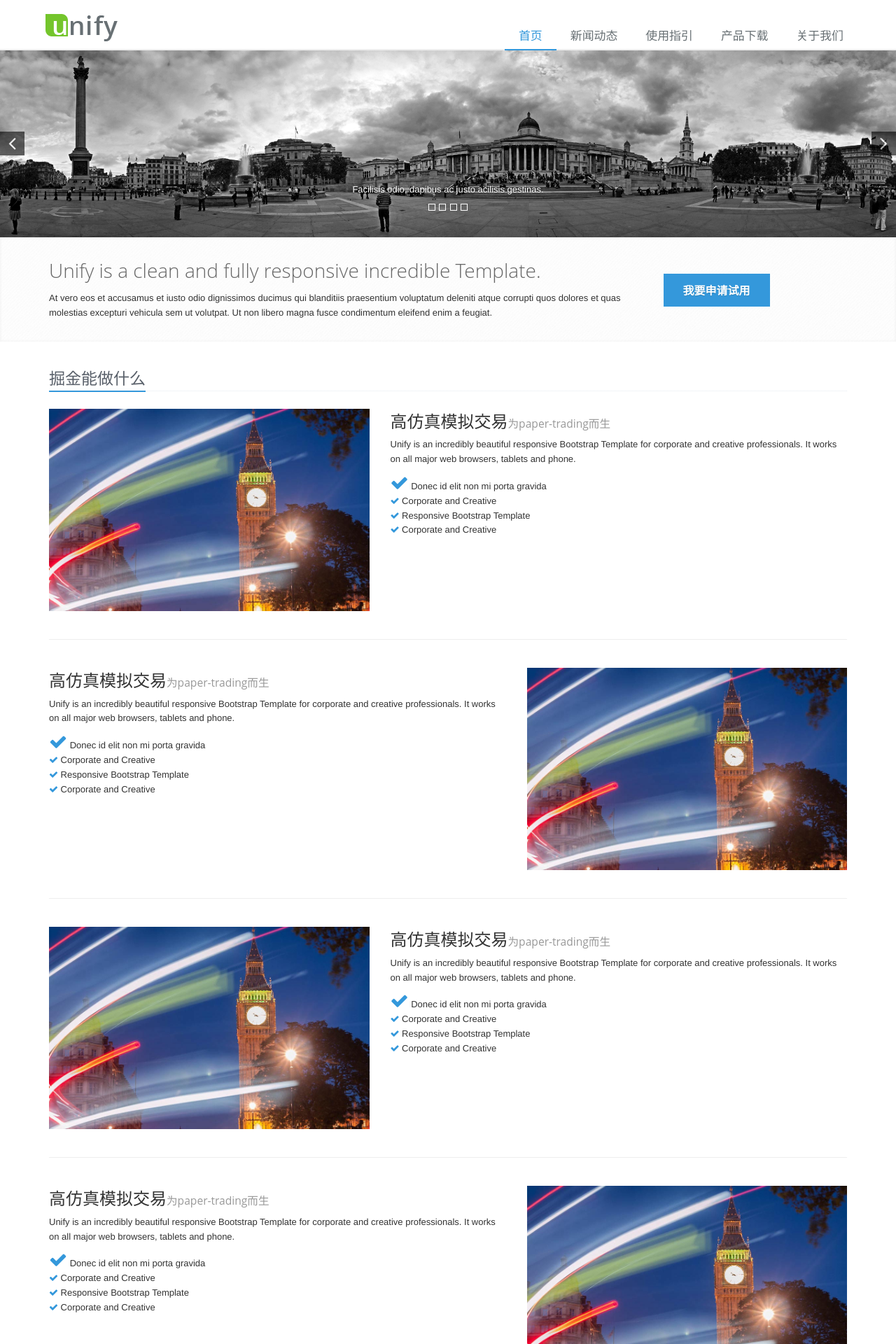
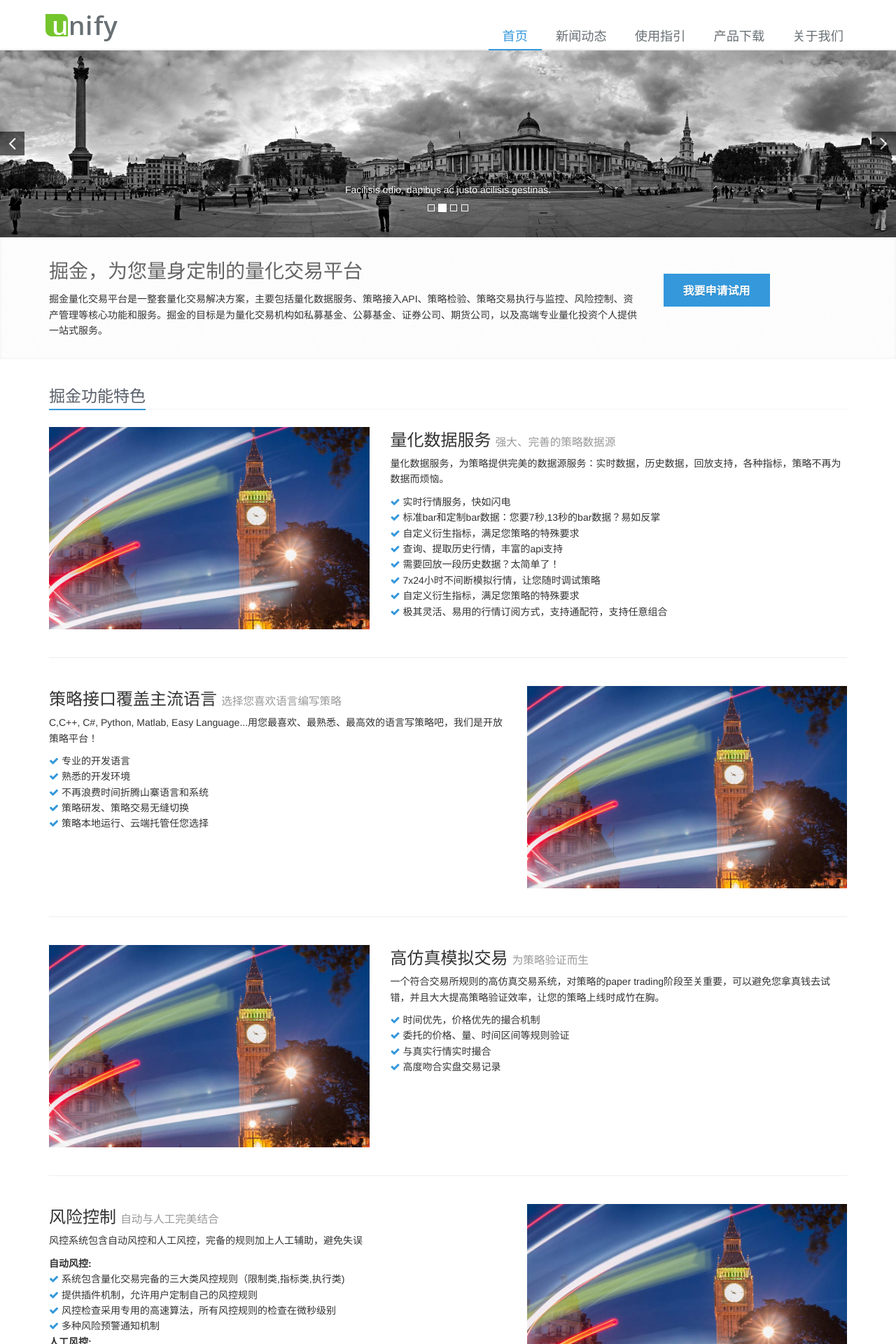
Before and after one commit to ongbe/site, a Jekyll site: the page built from index.html, in a window 1280 px wide. Shown: the top 1920 px of the page at 70% size. Built offline with Jekyll 4.4.1, drawn with Linux system fonts in a browser that asks for light colours; Markdown is read by kramdown in place of the engine named in the settings; comment, search, counter and statistics services are not loaded; some of the changed text lies outside the part shown.

Commit message:
update content of index.html

```diff
--- a/index.html
+++ b/index.html
@@ -62,8 +62,8 @@ overview: true
   <div class="container">
     <div class="row">
       <div class="col-md-9">
-        <span>Unify is a clean and fully responsive incredible Template.</span>
-        <p>At vero eos et accusamus et iusto odio dignissimos ducimus qui blanditiis praesentium voluptatum deleniti atque corrupti quos dolores et quas molestias excepturi  vehicula sem ut volutpat. Ut non libero magna fusce condimentum eleifend enim a feugiat.</p>
+        <span>掘金，为您量身定制的量化交易平台</span>
+        <p>掘金量化交易平台是一整套量化交易解决方案，主要包括量化数据服务、策略接入API、策略检验、策略交易执行与监控、风险控制、资产管理等核心功能和服务。掘金的目标是为量化交易机构如私募基金、公募基金、证券公司、期货公司，以及高端专业量化投资个人提供一站式服务。</p>
       </div>
       <div class="col-md-3">
         <a href="#" class="btn-buy hover-effect">我要申请试用</a>
@@ -77,19 +77,23 @@ overview: true
 <div class="container">
 
   <!-- Feature Blokcs -->
-    <div class="headline"><h2>掘金能做什么</h2></div>
+    <div class="headline"><h2>掘金功能特色</h2></div>
     <div class="row">
       <div class="col-sm-5">
         <img class="img-responsive margin-bottom-20" src="{{ site.baseurl }}/images/features/1.jpg" alt="" />
       </div>
       <div class="col-sm-7">
-        <h3>高仿真模拟交易<small>为paper-trading而生</small></h3>
-        <p>Unify is an incredibly beautiful responsive Bootstrap Template for corporate and creative professionals. It works on all major web browsers, tablets and phone.</p>
+        <h3>量化数据服务 <small>强大、完善的策略数据源</small></h3>
+        <p>量化数据服务，为策略提供完美的数据源服务：实时数据，历史数据，回放支持，各种指标，策略不再为数据而烦恼。</p>
         <ul class="list-unstyled margin-bottom-20">
-          <li><i class="fa fa-check fa-2x color-green"></i> Donec id elit non mi porta gravida</li>
-          <li><i class="fa fa-check color-green"></i> Corporate and Creative</li>
-          <li><i class="fa fa-check color-green"></i> Responsive Bootstrap Template</li>
-          <li><i class="fa fa-check color-green"></i> Corporate and Creative</li>
+          <li><i class="fa fa-check color-green"></i> 实时行情服务，快如闪电</li>
+          <li><i class="fa fa-check color-green"></i> 标准bar和定制bar数据：您要7秒,13秒的bar数据？易如反掌</li>
+          <li><i class="fa fa-check color-green"></i> 自定义衍生指标，满足您策略的特殊要求</li>
+          <li><i class="fa fa-check color-green"></i> 查询、提取历史行情，丰富的api支持</li>
+          <li><i class="fa fa-check color-green"></i> 需要回放一段历史数据？太简单了！</li>
+          <li><i class="fa fa-check color-green"></i> 7x24小时不间断模拟行情，让您随时调试策略</li>
+          <li><i class="fa fa-check color-green"></i> 自定义衍生指标，满足您策略的特殊要求</li>
+          <li><i class="fa fa-check color-green"></i> 极其灵活、易用的行情订阅方式，支持通配符，支持任意组合</li>
         </ul>
       </div>
     </div>
@@ -98,13 +102,55 @@ overview: true
 
     <div class="row">
       <div class="col-sm-7">
-        <h3>高仿真模拟交易<small>为paper-trading而生</small></h3>
-        <p>Unify is an incredibly beautiful responsive Bootstrap Template for corporate and creative professionals. It works on all major web browsers, tablets and phone.</p>
+        <h3>策略接口覆盖主流语言 <small>选择您喜欢语言编写策略</small></h3>
+        <p>C,C++, C#, Python, Matlab, Easy Language...用您最喜欢、最熟悉、最高效的语言写策略吧，我们是开放策略平台！</p>
         <ul class="list-unstyled margin-bottom-20">
-          <li><i class="fa fa-check fa-2x color-green"></i> Donec id elit non mi porta gravida</li>
-          <li><i class="fa fa-check color-green"></i> Corporate and Creative</li>
-          <li><i class="fa fa-check color-green"></i> Responsive Bootstrap Template</li>
-          <li><i class="fa fa-check color-green"></i> Corporate and Creative</li>
+          <li><i class="fa fa-check color-green"></i> 专业的开发语言</li>
+          <li><i class="fa fa-check color-green"></i> 熟悉的开发环境</li>
+          <li><i class="fa fa-check color-green"></i> 不再浪费时间折腾山寨语言和系统</li>
+          <li><i class="fa fa-check color-green"></i> 策略研发、策略交易无缝切换</li>
+          <li><i class="fa fa-check color-green"></i> 策略本地运行、云端托管任您选择</li>
+       </ul>
+      </div>
+      <div class="col-sm-5">
+        <img class="img-responsive margin-bottom-20" src="{{ site.baseurl }}/images/features/1.jpg" alt="" />
+      </div>
+    </div>
+
+    <hr class="margin-bottom-40">
+
+    <div class="row">
+      <div class="col-sm-5">
+        <img class="img-responsive margin-bottom-20" src="{{ site.baseurl }}/images/features/1.jpg" alt="" />
+      </div>
+      <div class="col-sm-7">
+        <h3>高仿真模拟交易 <small>为策略验证而生</small></h3>
+        <p>一个符合交易所规则的高仿真交易系统，对策略的paper trading阶段至关重要，可以避免您拿真钱去试错，并且大大提高策略验证效率，让您的策略上线时成竹在胸。</p>
+        <ul class="list-unstyled margin-bottom-20">
+          <li><i class="fa fa-check color-green"></i> 时间优先，价格优先的撮合机制</li>
+          <li><i class="fa fa-check color-green"></i> 委托的价格、量、时间区间等规则验证</li>
+          <li><i class="fa fa-check color-green"></i> 与真实行情实时撮合</li>
+          <li><i class="fa fa-check color-green"></i> 高度吻合实盘交易记录</li>
+        </ul>
+      </div>
+    </div>
+
+    <hr class="margin-bottom-40">
+
+    <div class="row">
+      <div class="col-sm-7">
+        <h3>风险控制 <small>自动与人工完美结合</small></h3>
+        <p>风控系统包含自动风控和人工风控，完备的规则加上人工辅助，避免失误</p>
+        <ul class="list-unstyled margin-bottom-20">
+          <li><strong>自动风控:</strong></li>
+          <li><i class="fa fa-check color-green"></i> 系统包含量化交易完备的三大类风控规则（限制类,指标类,执行类)</li>
+          <li><i class="fa fa-check color-green"></i> 提供插件机制，允许用户定制自己的风控规则</li>
+          <li><i class="fa fa-check color-green"></i> 风控检查采用专用的高速算法，所有风控规则的检查在微秒级别</li>
+          <li><i class="fa fa-check color-green"></i> 多种风险预警通知机制</li>
+          <li><strong>人工风控:</strong></li>
+          <li><i class="fa fa-check color-green"></i> 不同角色可以分别对策略组,策略进行监控</li>
+          <li><i class="fa fa-check color-green"></i> 对策略微调和急刹功能</li>
+          <li><i class="fa fa-check color-green"></i> 对策略风控记录事后查看和分析</li>
         </ul>
       </div>
       <div class="col-sm-5">
@@ -119,13 +165,12 @@ overview: true
         <img class="img-responsive margin-bottom-20" src="{{ site.baseurl }}/images/features/1.jpg" alt="" />
       </div>
       <div class="col-sm-7">
-        <h3>高仿真模拟交易<small>为paper-trading而生</small></h3>
-        <p>Unify is an incredibly beautiful responsive Bootstrap Template for corporate and creative professionals. It works on all major web browsers, tablets and phone.</p>
+        <h3>订单路由系统 <small>高速 可靠 智能</small></h3>
+        <p>高速、灵活的订单路由系统，是有效交易执行的关键，让您赢在冲刺的最后一步。</p>
         <ul class="list-unstyled margin-bottom-20">
-          <li><i class="fa fa-check fa-2x color-green"></i> Donec id elit non mi porta gravida</li>
-          <li><i class="fa fa-check color-green"></i> Corporate and Creative</li>
-          <li><i class="fa fa-check color-green"></i> Responsive Bootstrap Template</li>
-          <li><i class="fa fa-check color-green"></i> Corporate and Creative</li>
+          <li><i class="fa fa-check color-green"></i> 订单关键路径与旁路系统分离，确保最快速度</li>
+          <li><i class="fa fa-check color-green"></i> 策略与账号分离，根据路由配置自动选择匹配账号交易</li>
+          <li><i class="fa fa-check color-green"></i> 策略交易多个账号：对冲交易，跟随交易完美支持</li>
         </ul>
       </div>
     </div>
@@ -134,22 +179,20 @@ overview: true
 
     <div class="row">
       <div class="col-sm-7">
-        <h3>高仿真模拟交易<small>为paper-trading而生</small></h3>
-        <p>Unify is an incredibly beautiful responsive Bootstrap Template for corporate and creative professionals. It works on all major web browsers, tablets and phone.</p>
+        <h3>账户管理 <small>严格权限 清晰管理</small></h3>
+        <p>对上规模，要规范管理的专业量化团队，您需要账户管理</p>
         <ul class="list-unstyled margin-bottom-20">
-          <li><i class="fa fa-check fa-2x color-green"></i> Donec id elit non mi porta gravida</li>
-          <li><i class="fa fa-check color-green"></i> Corporate and Creative</li>
-          <li><i class="fa fa-check color-green"></i> Responsive Bootstrap Template</li>
-          <li><i class="fa fa-check color-green"></i> Corporate and Creative</li>
+          <li><i class="fa fa-check color-green"></i> 管理员: 对公司级的用户,帐户,策略进行统一的管理和配置</li>
+          <li><i class="fa fa-check color-green"></i> 交易员: 负责具体帐户上的量化交易和手工交易,监控量化交易过程</li>
+          <li><i class="fa fa-check color-green"></i> 帐  户: 交易柜台独立核算帐户</li>
+          <li><i class="fa fa-check color-green"></i> 子帐户: 子账户可独立核算，每个柜台帐户可以对应多个子帐户</li>
+
         </ul>
       </div>
       <div class="col-sm-5">
         <img class="img-responsive margin-bottom-20" src="{{ site.baseurl }}/images/features/1.jpg" alt="" />
       </div>
     </div>
-
-    <hr class="margin-bottom-40">
-
   <!-- End Feature Blokcs -->
 
   <!-- Service Blocks -->
@@ -160,7 +203,7 @@ overview: true
         <i class="fa fa-rocket fa-2x icon-resize-small service-icon"></i>
         <div class="desc">
           <h4>量化整体解决方案</h4>
-          <p>协助您从零开始构建整套量化系统，快速发量化产品。我们提供从量化数据服务、策略开发、交易监控到子帐户管理的全套一站式量化解决方案，大幅缩短量化产品上线周期。</p>
+          <p>协助您从零开始构建整套量化系统，快速发量化产品。我们提供从量化数据服务、策略开发、交易监控到子帐户管理的全套一站式量化解决方案，加速量化交易系统实施的过程，大幅缩短量化产品上线周期。</p>
         </div>
       </div>
     </div>
@@ -189,7 +232,7 @@ overview: true
 
   <!--Testimonials and Info-->
   <div class="row">
-    <div class="col-md-5">
+    <div class="col-md-4">
       <div>
         <div class="margin-bottom-50"></div>
         <h1><a href="#">掘金，专业宽客的选择</a></h1>
@@ -197,7 +240,7 @@ overview: true
       </div>
     </div>
 
-    <div class="col-md-7">
+    <div class="col-md-8">
       <div class="carousel slide testimonials testimonials-v1" id="testimonials-1">
         <div class="carousel-inner">
 
--- a/styles/app.css
+++ b/styles/app.css
@@ -14,7 +14,7 @@
 
 body {
    color: #333;
-   font-size: 13px;
+   /*font-size: 15px;*/
    line-height: 1.6;
 }
 
--- a/styles/style.css
+++ b/styles/style.css
@@ -665,7 +665,7 @@ a.thumbnail {
 .testimonials.testimonials-v1 .item p {
 	padding: 15px;
 	font-size: 14px;
-	font-style: italic;
+	/*font-style: italic;*/
 	position: relative;
 	background: #fafafa;
 }
```
